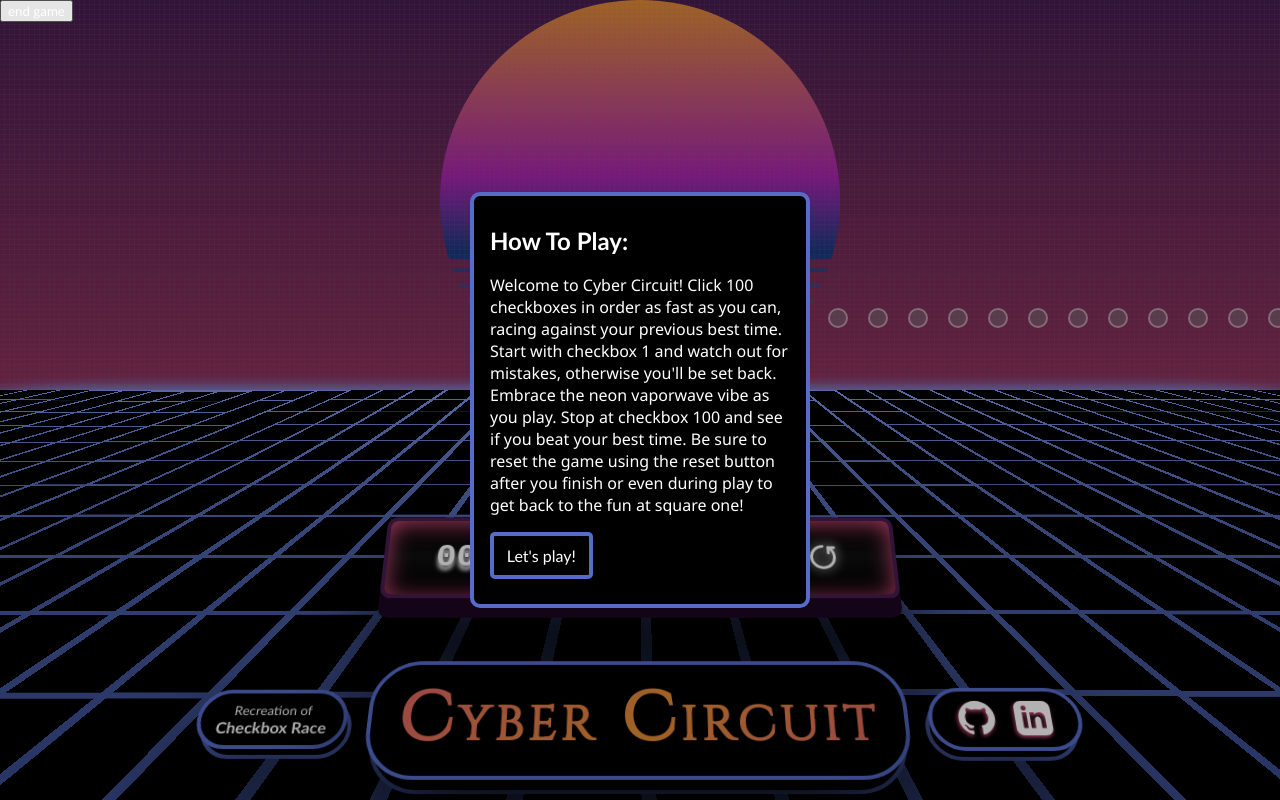
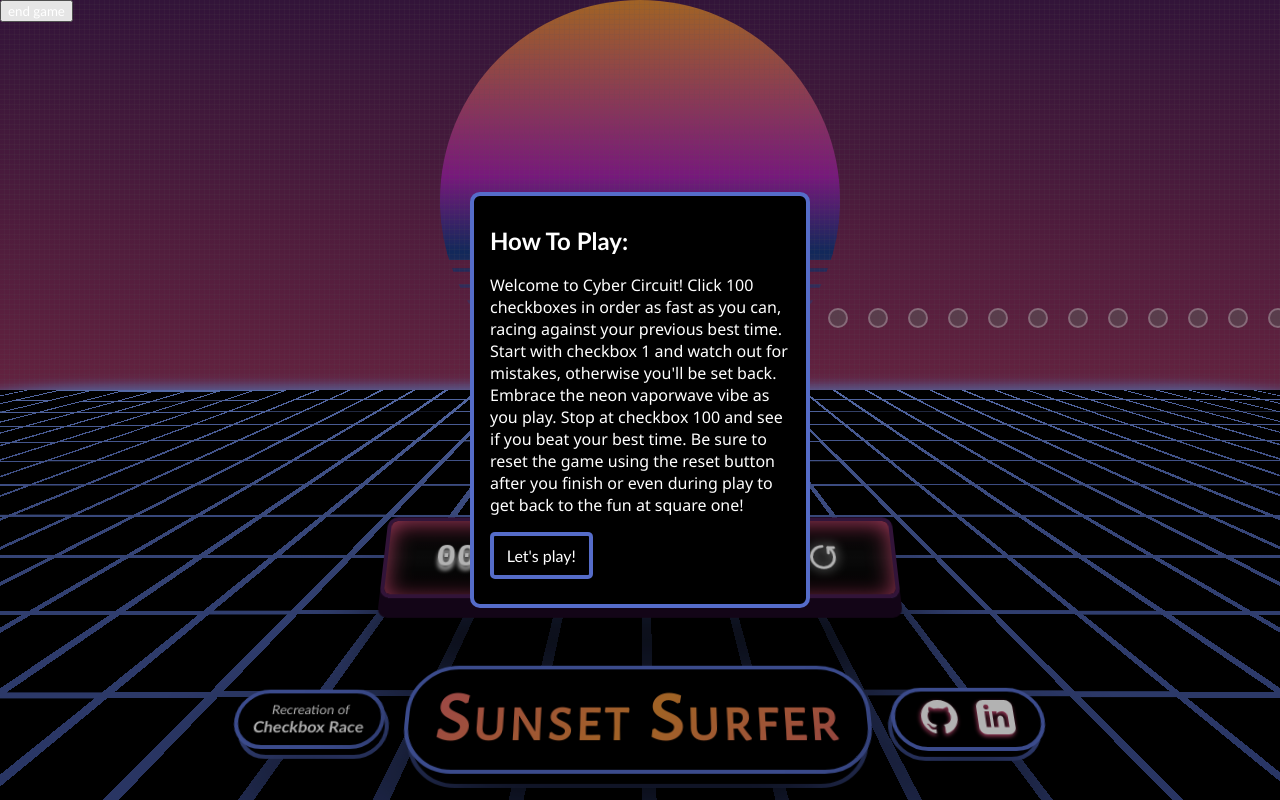
Before and after one commit to Its-A-Mia/SunsetSurfer, a React (Create React App) app: page / in a window 1280 px wide. Shown: the top 800 px of the page. Built offline with nearby package versions, Linux system fonts and the light colour scheme.

Commit message:
removed unused code and changed game name

```diff
--- a/public/index.html
+++ b/public/index.html
@@ -27,7 +27,7 @@
       work correctly both with client-side routing and a non-root public URL.
       Learn how to configure a non-root public URL by running `npm run build`.
     -->
-    <title>Cyber Circuit</title>
+    <title>Sunset Surfer</title>
   </head>
   <body>
     <noscript>You need to enable JavaScript to run this app.</noscript>
--- a/src/components/Background/Background.css
+++ b/src/components/Background/Background.css
@@ -23,7 +23,6 @@
   box-shadow: 0 -60px 300px #7a98ed;
   gap: 10px;
   background: linear-gradient(180deg, rgba(122, 152, 237, 1) 0%, rgb(51, 67, 131) 64%);
-  /* background: #7a98ed; */
   transform: translateY(-60em) rotateX(80deg);
 }
 
@@ -39,7 +38,6 @@
   height: 160px;
   width: 100%;
   transform: translateY(0);
-  transition: transform 200ms ease-in-out;
 }
 
 @keyframes wave {
--- a/src/components/Background/Background.js
+++ b/src/components/Background/Background.js
@@ -48,10 +48,9 @@ const Background = () => {
 
     let delay = 0;
     for (let columnKey = 0; columnKey < columnClasses.length; columnKey++) {
-      columnClasses[columnKey].style.animation = `wave 3s ${delay}ms infinite`;
+      columnClasses[columnKey].style.animation = `wave 3s ${delay}ms ease-in-out infinite`;
       delay += 200;
     }
-    console.log(columnClasses);
 
     return () => {};
   }, [columns]);
--- a/src/components/Footer/Footer.js
+++ b/src/components/Footer/Footer.js
@@ -14,7 +14,7 @@ const Footer = () => {
         </div>
 
         <span className="text-bg">
-          <h1 id="game-title">Cyber Circuit</h1>
+          <h1 id="game-title">Sunset Surfer</h1>
           <span className="text-bg-center-perspective"></span>
         </span>
 
--- a/src/index.css
+++ b/src/index.css
@@ -26,8 +26,8 @@ body {
 h1 {
   margin: 0;
   padding: 0 10px;
-  /* font-family: 'Alegreya Sans SC', sans-serif; */
-  font-family: 'Cinzel', serif;
+  font-family: 'Alegreya Sans SC', sans-serif;
+  /* font-family: 'Cinzel', serif; */
   font-size: 4.5rem;
   font-weight: 700;
   font-variant: small-caps;
```
